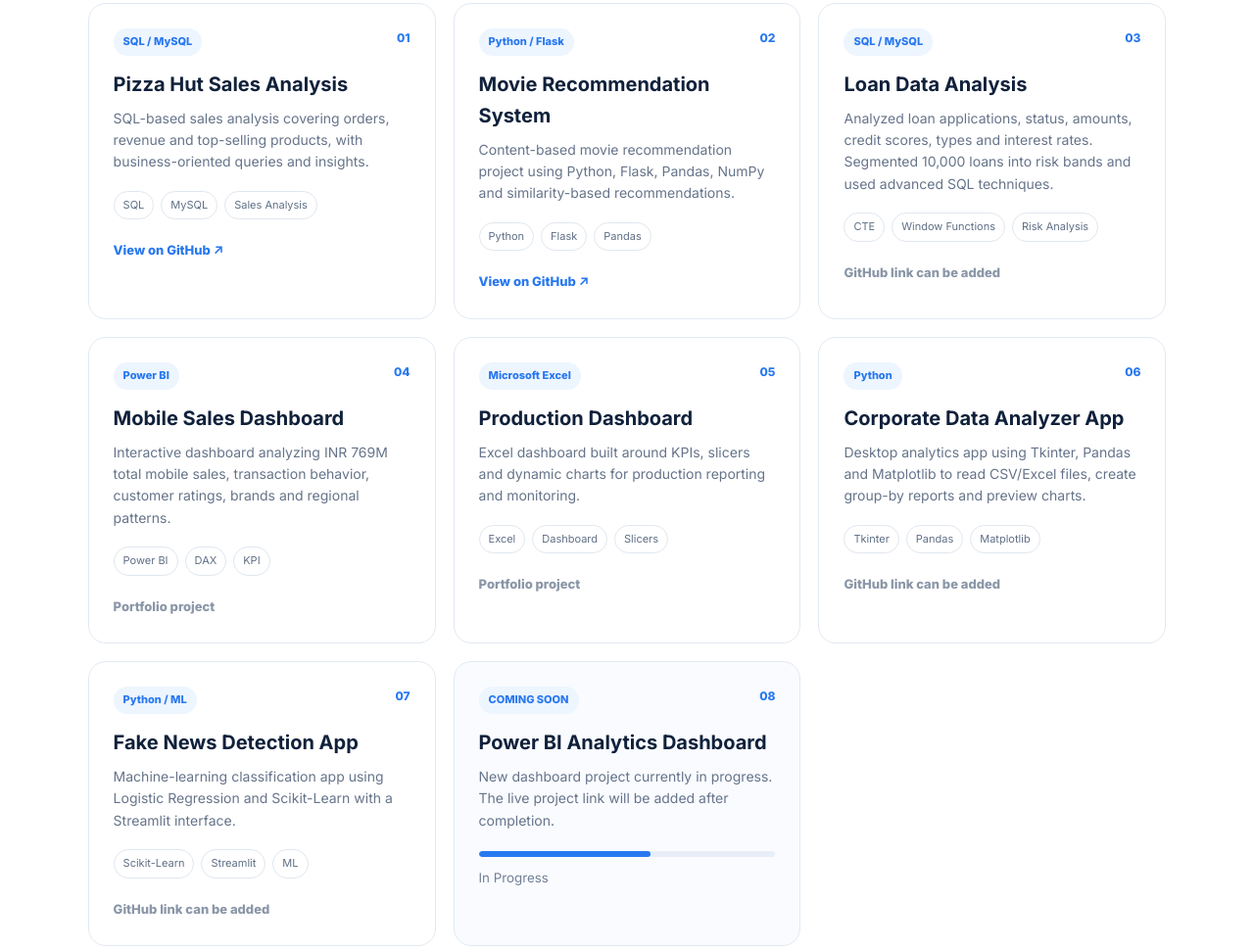
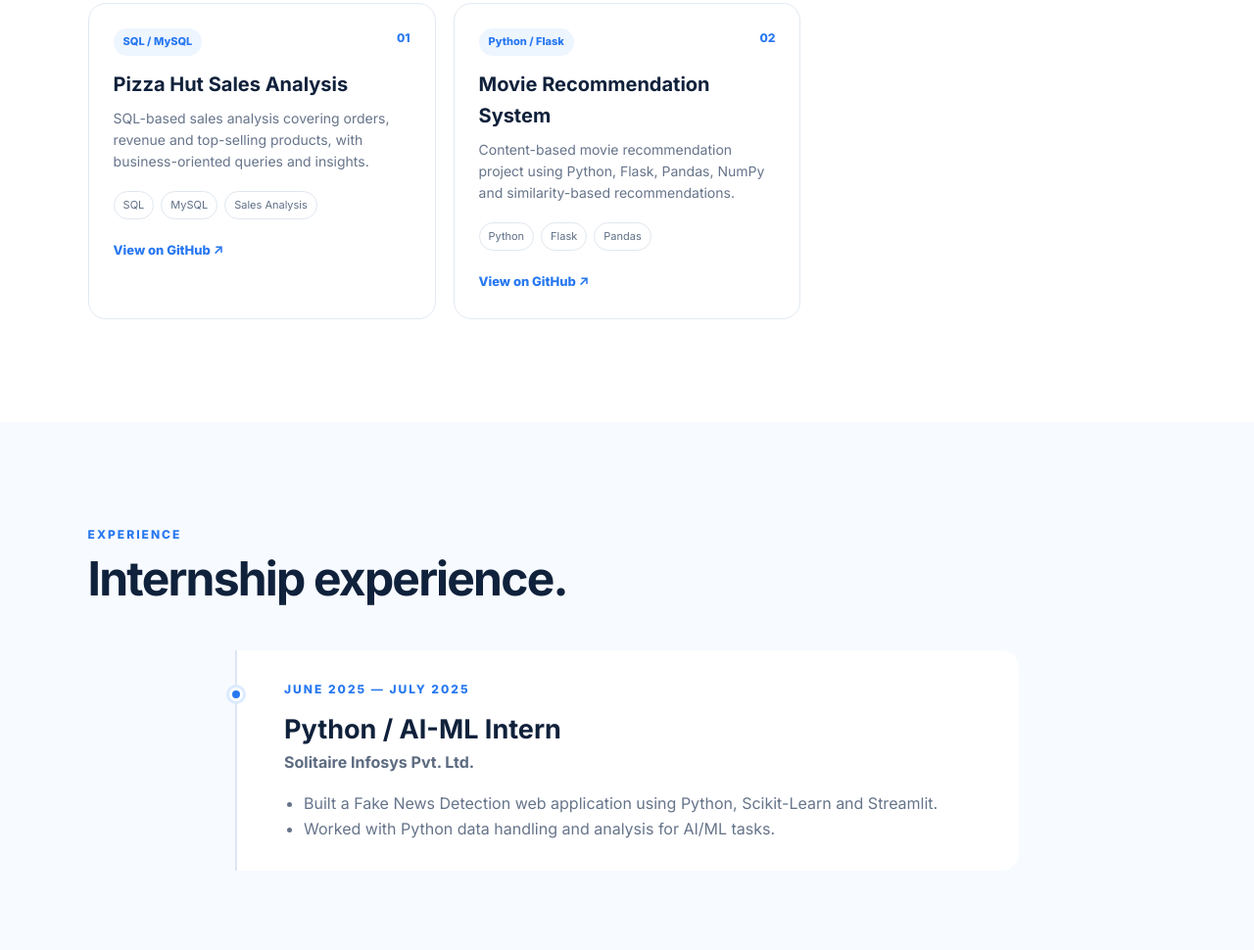
Before and after one commit to bhavishyathech-crypto/bhavishyathech-crypto.github.io, a plain HTML site: page index.html in a window 1280 px wide. Shown: the part 2416-3386 px from the top of the page at 98% size. Drawn offline with Linux system fonts and the light colour scheme.

Commit message:
Update portfolio project

```diff
--- a/index.html
+++ b/index.html
@@ -92,53 +92,6 @@
       <div class="chips"><span>Python</span><span>Flask</span><span>Pandas</span></div>
       <a class="project-link" href="https://github.com/bhavishyathech-crypto/Movie_recommendation_system" target="_blank" rel="noopener">View on GitHub ↗</a>
     </article>
-
-    <article class="project-card reveal">
-      <div class="project-top"><span class="tag">SQL / MySQL</span><span class="num">03</span></div>
-      <h3>Loan Data Analysis</h3>
-      <p>Analyzed loan applications, status, amounts, credit scores, types and interest rates. Segmented 10,000 loans into risk bands and used advanced SQL techniques.</p>
-      <div class="chips"><span>CTE</span><span>Window Functions</span><span>Risk Analysis</span></div>
-      <span class="project-link muted">GitHub link can be added</span>
-    </article>
-
-    <article class="project-card reveal">
-      <div class="project-top"><span class="tag">Power BI</span><span class="num">04</span></div>
-      <h3>Mobile Sales Dashboard</h3>
-      <p>Interactive dashboard analyzing INR 769M total mobile sales, transaction behavior, customer ratings, brands and regional patterns.</p>
-      <div class="chips"><span>Power BI</span><span>DAX</span><span>KPI</span></div>
-      <span class="project-link muted">Portfolio project</span>
-    </article>
-
-    <article class="project-card reveal">
-      <div class="project-top"><span class="tag">Microsoft Excel</span><span class="num">05</span></div>
-      <h3>Production Dashboard</h3>
-      <p>Excel dashboard built around KPIs, slicers and dynamic charts for production reporting and monitoring.</p>
-      <div class="chips"><span>Excel</span><span>Dashboard</span><span>Slicers</span></div>
-      <span class="project-link muted">Portfolio project</span>
-    </article>
-
-    <article class="project-card reveal">
-      <div class="project-top"><span class="tag">Python</span><span class="num">06</span></div>
-      <h3>Corporate Data Analyzer App</h3>
-      <p>Desktop analytics app using Tkinter, Pandas and Matplotlib to read CSV/Excel files, create group-by reports and preview charts.</p>
-      <div class="chips"><span>Tkinter</span><span>Pandas</span><span>Matplotlib</span></div>
-      <span class="project-link muted">GitHub link can be added</span>
-    </article>
-
-    <article class="project-card reveal">
-      <div class="project-top"><span class="tag">Python / ML</span><span class="num">07</span></div>
-      <h3>Fake News Detection App</h3>
-      <p>Machine-learning classification app using Logistic Regression and Scikit-Learn with a Streamlit interface.</p>
-      <div class="chips"><span>Scikit-Learn</span><span>Streamlit</span><span>ML</span></div>
-      <span class="project-link muted">GitHub link can be added</span>
-    </article>
-
-    <article class="project-card coming reveal">
-      <div class="project-top"><span class="tag">COMING SOON</span><span class="num">08</span></div>
-      <h3>Power BI Analytics Dashboard</h3>
-      <p>New dashboard project currently in progress. The live project link will be added after completion.</p>
-      <div class="progress"><span></span></div><small>In Progress</small>
-    </article>
   </div>
 </section>
 
```
